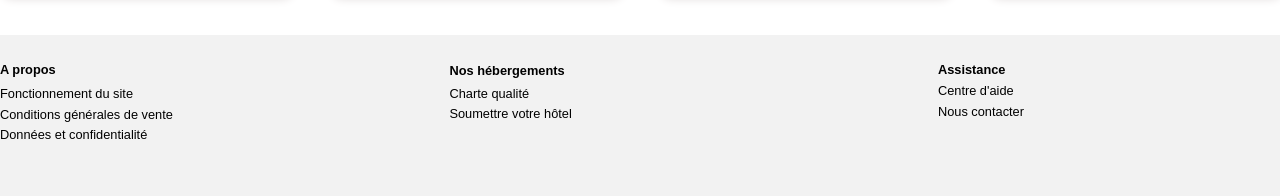
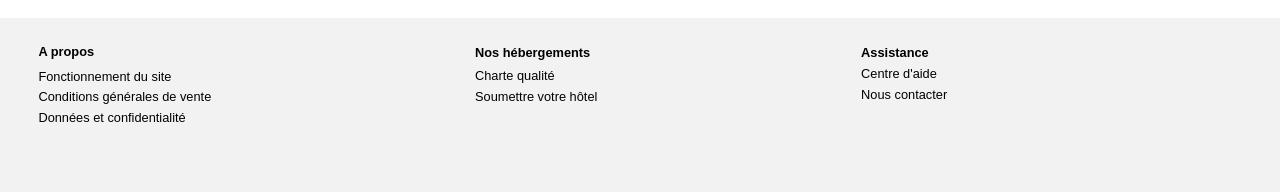
Before and after one commit to Flothar78/GuillaumeLamaze_2_23022021, a plain HTML site: page index.html in a window 1280 px wide. Shown: the part 1364-1560 px from the top of the page. Drawn offline with Linux system fonts and the light colour scheme.

Commit message:
Commit de modif CSS

```diff
--- a/reservia.css
+++ b/reservia.css
@@ -3,7 +3,7 @@ body
     font-family: 'Raleway', sans-serif, Times New Roman;
 	text-decoration: none;
 	color: black;
-	margin: auto;
+	margin: 0;
 }
 
 a
@@ -16,7 +16,8 @@ a
 .bloc_page
 {
 	max-width: 1299px;
-	margin: auto;
+	margin-left: 3%;
+	margin-right: 3%;
 	text-decoration: none;
 }
 
@@ -1126,7 +1127,8 @@ div .activites
 	display: flex;
 	justify-content: space-between;
 	max-width: 1299px;
-	margin: auto;
+	margin-left: 3%;
+	padding-right: 26%;
 }
 
 .footer-apropos
@@ -1134,18 +1136,15 @@ div .activites
 	margin-top: 0;
 	padding-top: 0;
 	margin-bottom: 0;
-	float: left;
 }
 
 .footer-hebergements
 {
-	padding-right: 7%;
 	padding-top: 0;
 }
 
 .footer-assistance
 {
-	padding-right: 20%;
 	padding-top: 0;
 }
 
```
